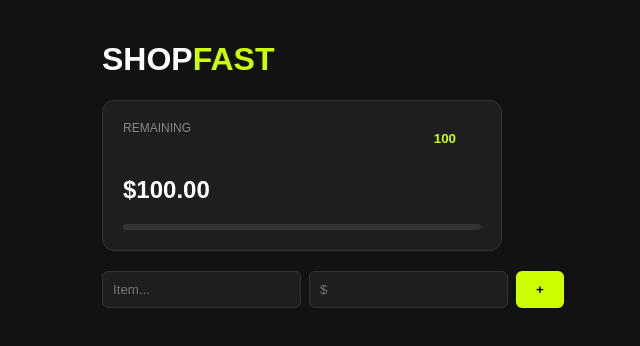
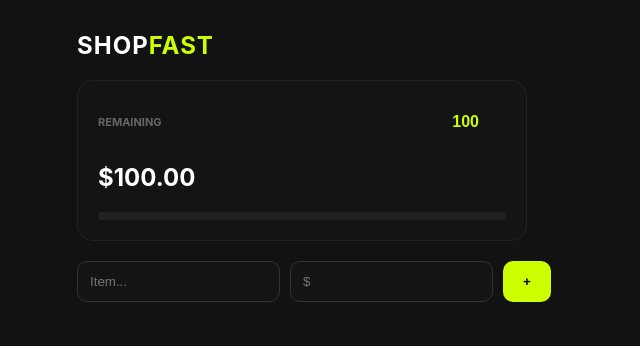
Before and after one commit to kira509/Shopping-haul, a React (Vite) app: page / in a window 1280 px wide. Shown: the top 346 px of the page, without its empty margins (338-978 px from the left). Built offline with nearby package versions, Linux system fonts and the light colour scheme.

Commit message:
Refactor CSS variables and update styles

```diff
--- a/Index.css
+++ b/Index.css
@@ -1,15 +1,60 @@
-:root { --bg: #121212; --card: #1e1e1e; --neon: #ccff00; --text: #fff; }
-body { background: var(--bg); color: var(--text); font-family: sans-serif; margin: 0; padding: 20px; }
-.container { max-width: 400px; margin: 0 auto; }
+:root {
+  --bg: #000000;
+  --card: #141414;
+  --neon: #ccff00;
+  --text: #ffffff;
+  --red: #ff3b3b;
+}
+
+body {
+  background: var(--bg);
+  color: var(--text);
+  font-family: -apple-system, BlinkMacSystemFont, "Segoe UI", Roboto, sans-serif;
+  margin: 0;
+  padding: 15px;
+}
+
+.container { max-width: 450px; margin: 0 auto; }
+.logo { font-size: 1.5rem; letter-spacing: 1px; }
 .logo span { color: var(--neon); }
-.budget-card { background: var(--card); padding: 20px; border-radius: 12px; margin: 20px 0; border: 1px solid #333; }
-.flex-row { display: flex; justify-content: space-between; font-size: 12px; color: #888; }
-.b-input { background: none; border: none; color: var(--neon); width: 50px; text-align: right; font-weight: bold; }
-.bar { height: 6px; background: #333; border-radius: 3px; margin-top: 10px; }
-.fill { height: 100%; background: var(--neon); transition: 0.3s; }
-.input-group { display: flex; gap: 8px; margin-bottom: 20px; }
-input { background: var(--card); border: 1px solid #333; color: #fff; padding: 10px; border-radius: 6px; flex: 1; }
-button { background: var(--neon); border: none; padding: 10px 20px; border-radius: 6px; font-weight: bold; }
-.item { display: flex; justify-content: space-between; padding: 15px; background: var(--card); margin-bottom: 8px; border-radius: 8px; cursor: pointer; }
-.item.done { opacity: 0.4; text-decoration: line-through; border: 1px solid var(--neon); }
-.red { color: #ff4444; }
+
+.budget-card {
+  background: var(--card);
+  padding: 20px;
+  border-radius: 16px;
+  margin: 20px 0;
+  border: 1px solid #222;
+}
+
+.flex-row { display: flex; justify-content: space-between; align-items: center; margin-bottom: 10px; }
+.flex-row span { font-size: 11px; color: #666; font-weight: bold; }
+
+.budget-edit-wrapper { display: flex; align-items: center; color: var(--neon); font-weight: bold; }
+.b-input {
+  background: none; border: none; color: var(--neon); width: 80px;
+  text-align: right; font-size: 16px; font-weight: bold; outline: none;
+}
+
+.remaining-section { margin: 10px 0; }
+.remaining-section .label { font-size: 12px; color: #888; }
+.remaining-section h2 { margin: 5px 0; font-size: 2rem; }
+
+.bar { height: 8px; background: #222; border-radius: 4px; overflow: hidden; }
+.fill { height: 100%; background: var(--neon); transition: width 0.4s ease-out; }
+
+.input-group { display: flex; gap: 10px; margin-bottom: 25px; }
+input { background: var(--card); border: 1px solid #333; color: #fff; padding: 12px; border-radius: 10px; flex: 1; outline: none; }
+button { background: var(--neon); border: none; padding: 12px 20px; border-radius: 10px; font-weight: bold; cursor: pointer; }
+
+.item {
+  display: flex; justify-content: space-between; align-items: center;
+  padding: 16px; background: var(--card); margin-bottom: 10px;
+  border-radius: 12px; transition: 0.2s;
+}
+.item.done { opacity: 0.3; border: 1px solid var(--neon); }
+.item-left { display: flex; align-items: center; gap: 12px; }
+.check-circle { width: 18px; height: 18px; border: 2px solid #444; border-radius: 50%; }
+.item.done .check-circle { background: var(--neon); border-color: var(--neon); }
+
+.clear-btn { width: 100%; background: none; border: 1px solid #222; color: #555; padding: 10px; border-radius: 10px; margin-top: 10px; }
+.red { color: var(--red); }
```
